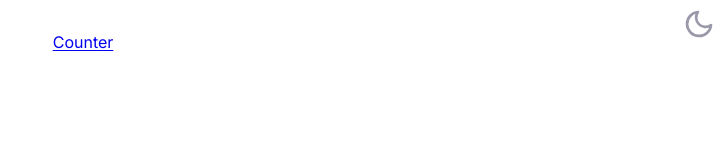
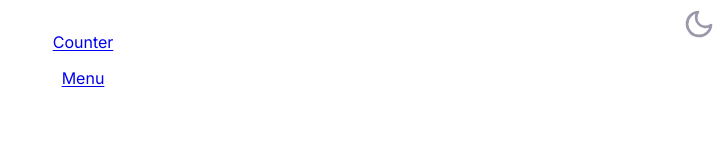
Before and after one commit to catharygr/patrones-react-nextjs, a Next.js app: page / in a window 1280 px wide. Shown: the top 160 px of the page, without its empty margins (557-1280 px from the left). Built offline with nearby package versions, Linux system fonts and the light colour scheme.

Commit message:
Trabajando en Menu.jsx

```diff
--- a/src/app/componentes/counter/page.js
+++ b/src/app/componentes/counter/page.js
@@ -1,10 +1,8 @@
-import CompoundComponents from "@/views/CompoundComponents";
 import ContainerPresentational from "@/views/ContainerPresentational";
 
 export default function Counter() {
   return (
     <div className={styles.container}>
-      <CompoundComponents />
       <ContainerPresentational />
     </div>
   );
--- a/src/app/page.js
+++ b/src/app/page.js
@@ -4,9 +4,8 @@ import Link from "next/link";
 export default function Home() {
   return (
     <main className={styles.container}>
-      <Link href="/counter">
-        <a>Counter</a>
-      </Link>
+      <Link href="/counter">Counter</Link>
+      <Link href="/menu">Menu</Link>
     </main>
   );
 }
```
Also changed, not shown: src/app/componentes/header/page.js (deleted).
